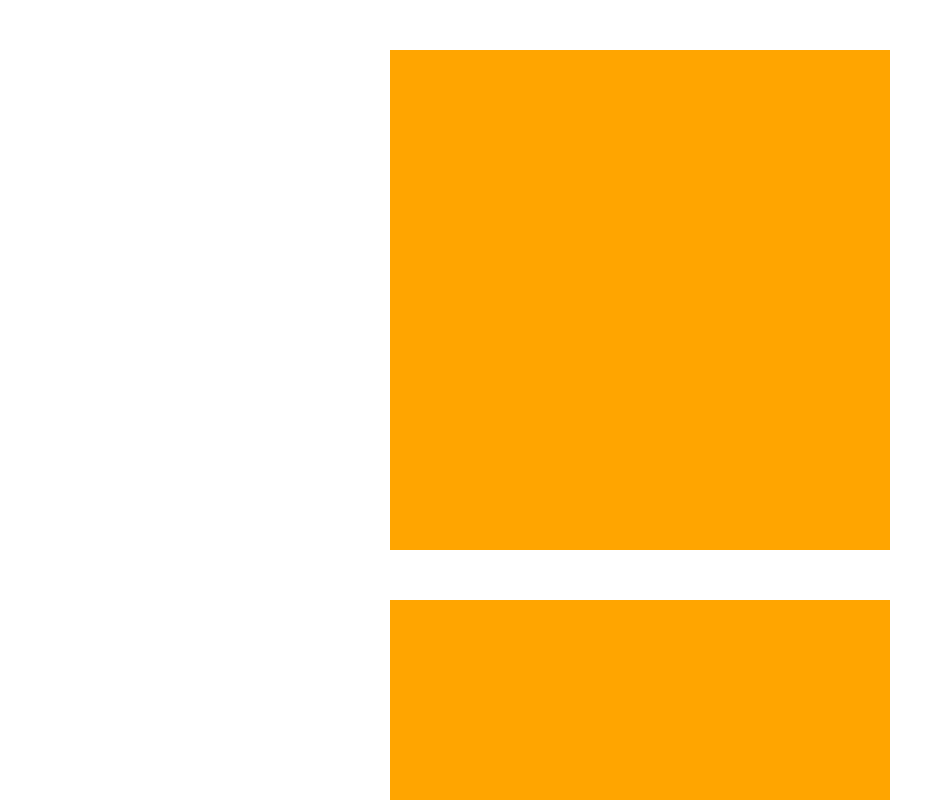
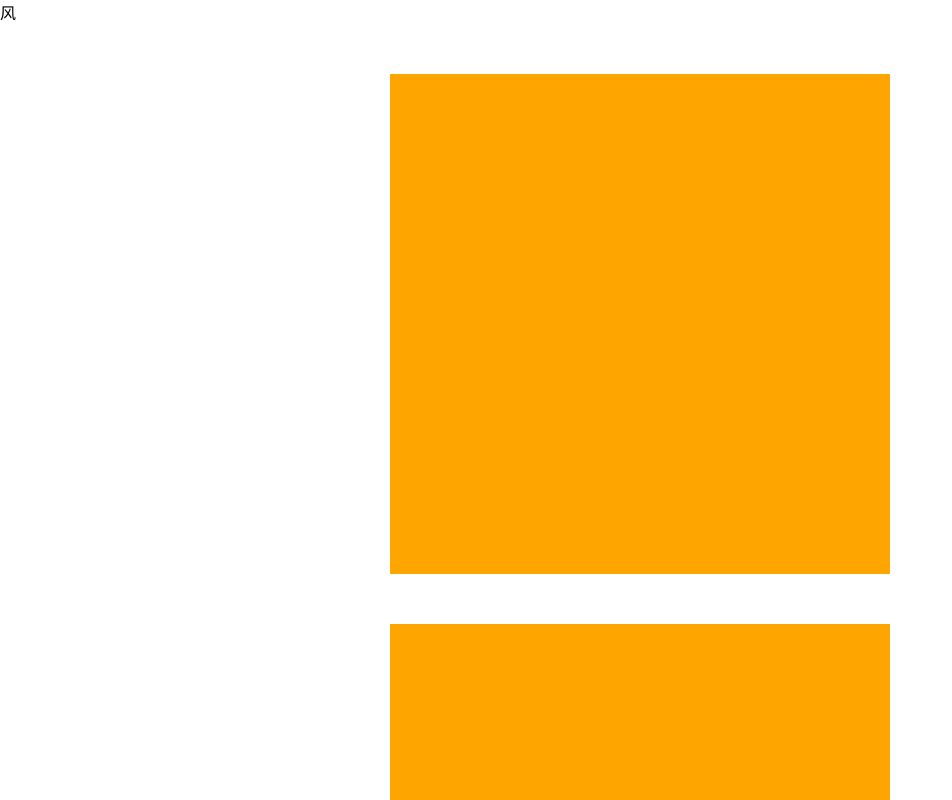
Before and after one commit to wschengfenga/learngit, a plain HTML site: page index.html in a window 1280 px wide. Shown: the top 800 px of the page, without its empty margins (0-952 px from the left). Drawn offline with Linux system fonts and the light colour scheme.

Commit message:
添加了p标签

```diff
--- a/index.html
+++ b/index.html
@@ -19,6 +19,7 @@
     </style>
 </head>
 <body>
+    <p>风</p>
     <div class="box"></div>
     <div class="box"></div>
 </body>
```
